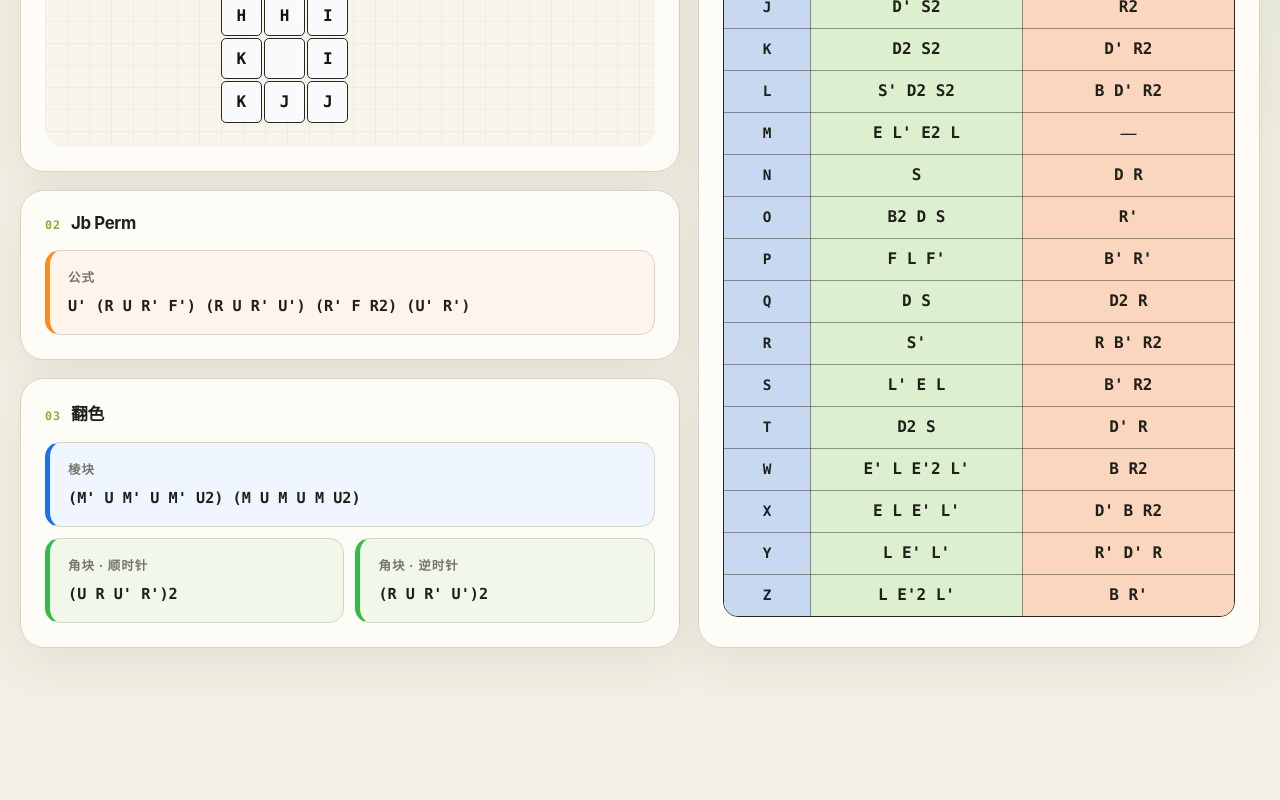
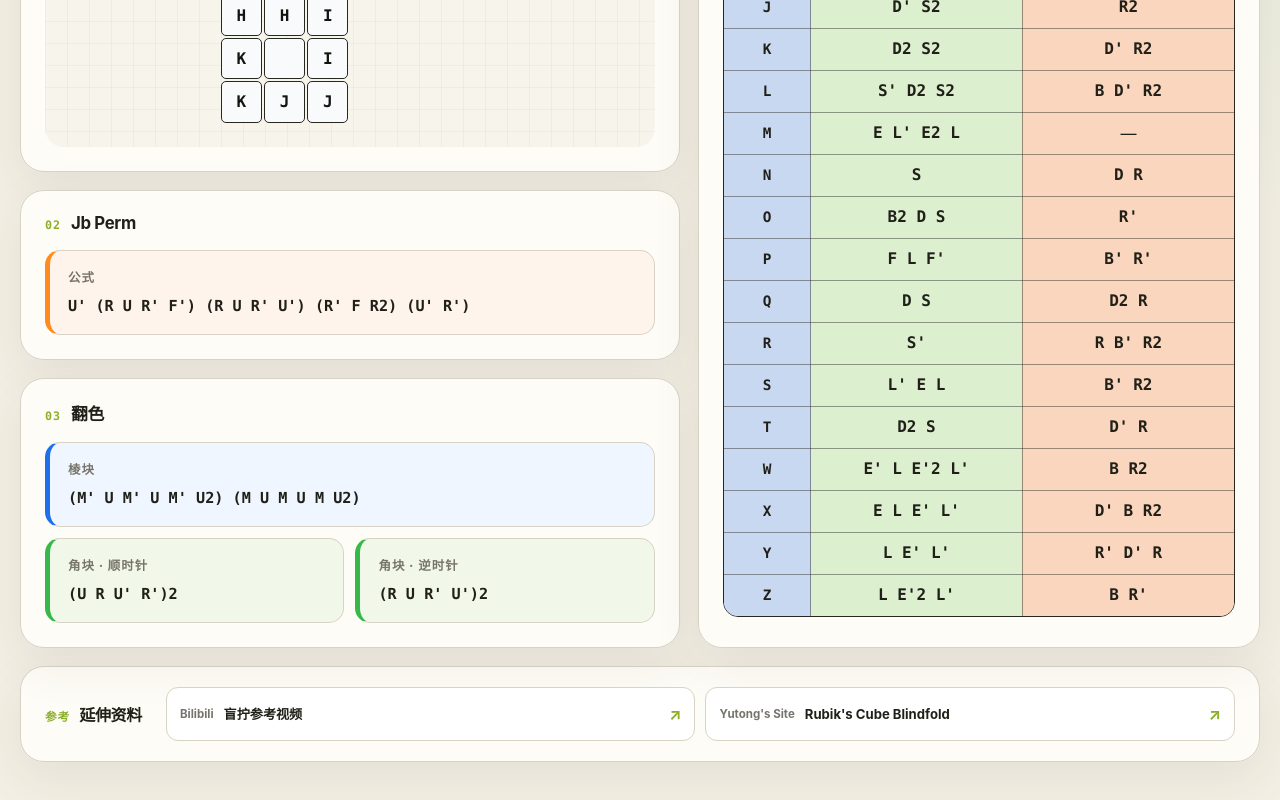
Before and after one commit to caizilong/Blindfolded, a Next.js app: page /reference in a window 1280 px wide. Shown: the part 524-1324 px from the top of the page. Before the commit the page ends 1220 px from the top, so only its background shows below. Built offline with nearby package versions, Linux system fonts and the light colour scheme.

Commit message:
add reference

```diff
--- a/app/globals.css
+++ b/app/globals.css
@@ -138,38 +138,6 @@ input:focus-visible+.switch-track {
   outline-offset: 3px;
 }
 
-.orientation-badge {
-  display: flex;
-  flex: 0 0 auto;
-  align-items: center;
-  gap: 8px;
-  min-height: 46px;
-  padding: 0 16px;
-  border: 1px solid var(--line-dark);
-  border-radius: 999px;
-  background: var(--panel);
-  box-shadow: 4px 4px 0 var(--line-dark);
-  font-size: 0.86rem;
-  font-weight: 750;
-}
-
-.yellow-dot,
-.red-dot {
-  width: 12px;
-  height: 12px;
-  border: 1px solid var(--line-dark);
-  border-radius: 3px;
-}
-
-.yellow-dot {
-  background: var(--yellow);
-}
-
-.red-dot {
-  margin-left: 4px;
-  background: var(--red);
-}
-
 .scramble-panel,
 .cube-panel,
 .answer-panel {
@@ -274,6 +242,14 @@ input:focus-visible+.switch-track {
 
 .secondary-button {
   background: var(--lime);
+}
+
+.history-button {
+  background: var(--panel-strong);
+}
+
+.history-button:disabled {
+  cursor: not-allowed;
 }
 
 .ghost-button {
@@ -938,7 +914,7 @@ input:focus-visible+.switch-track {
 
 .setup-table thead th {
   background: #ffe49a;
-  font-size: 0.82rem;
+  font-size: 0.9rem;
   font-weight: 850;
 }
 
@@ -969,6 +945,83 @@ input:focus-visible+.switch-track {
   font-weight: 720;
   line-height: 1.4;
   overflow-wrap: anywhere;
+}
+
+.reference-sources {
+  display: grid;
+  grid-template-columns: auto minmax(0, 1fr);
+  gap: 24px;
+  align-items: center;
+  margin-top: 18px;
+  padding: 20px 24px;
+  border: 1px solid var(--line);
+  border-radius: 24px;
+  background: color-mix(in srgb, var(--panel) 96%, transparent);
+  box-shadow: var(--shadow);
+}
+
+.reference-sources > div:first-child {
+  display: flex;
+  align-items: baseline;
+  gap: 9px;
+  white-space: nowrap;
+}
+
+.reference-sources h2 {
+  margin: 0;
+  font-size: 1rem;
+  letter-spacing: -0.02em;
+}
+
+.source-link-list {
+  display: grid;
+  grid-template-columns: 1fr 1fr;
+  gap: 10px;
+}
+
+.source-link-list a {
+  display: grid;
+  min-width: 0;
+  grid-template-columns: auto minmax(0, 1fr) auto;
+  gap: 10px;
+  align-items: center;
+  min-height: 54px;
+  padding: 10px 13px;
+  border: 1px solid var(--line);
+  border-radius: 12px;
+  background: var(--panel-strong);
+  color: var(--ink);
+  text-decoration: none;
+  transition: border-color 150ms ease, transform 150ms ease;
+}
+
+.source-link-list a:hover {
+  border-color: var(--line-dark);
+  transform: translateY(-2px);
+}
+
+.source-link-list a:focus-visible {
+  outline: 3px solid rgba(31, 111, 235, 0.34);
+  outline-offset: 3px;
+}
+
+.source-link-list a > span {
+  color: var(--muted);
+  font-size: 0.72rem;
+  font-weight: 750;
+}
+
+.source-link-list a > span:last-child {
+  color: var(--lime-dark);
+  font-size: 1rem;
+}
+
+.source-link-list strong {
+  min-width: 0;
+  overflow: hidden;
+  font-size: 0.82rem;
+  text-overflow: ellipsis;
+  white-space: nowrap;
 }
 
 @media (max-width: 1050px) {
@@ -1010,15 +1063,11 @@ input:focus-visible+.switch-track {
     flex: 1 1 auto;
   }
 
-  .orientation-badge {
-    min-height: 40px;
-    box-shadow: 3px 3px 0 var(--line-dark);
-  }
-
   .scramble-panel,
   .cube-panel,
   .answer-panel,
-  .reference-panel {
+  .reference-panel,
+  .reference-sources {
     padding: 18px;
     border-radius: 19px;
   }
@@ -1081,6 +1130,15 @@ input:focus-visible+.switch-track {
     grid-template-columns: 1fr;
   }
 
+  .reference-sources {
+    grid-template-columns: 1fr;
+    gap: 14px;
+  }
+
+  .source-link-list {
+    grid-template-columns: 1fr;
+  }
+
   .setup-table th,
   .setup-table td {
     height: 47px;
--- a/app/reference/page.tsx
+++ b/app/reference/page.tsx
@@ -174,6 +174,33 @@ export default function ReferencePage() {
           <SetupTable label="全部位置" rows={SETUP_ROWS} />
         </section>
       </div>
+
+      <section className="reference-sources" aria-labelledby="sources-heading">
+        <div>
+          <span className="section-number">参考</span>
+          <h2 id="sources-heading">延伸资料</h2>
+        </div>
+        <div className="source-link-list">
+          <a
+            href="https://www.bilibili.com/video/BV1jm9eBoEgA/?spm_id_from=333.337.search-card.all.click&vd_source=1d9fd5b806df82bffcb81d678062e224"
+            rel="noreferrer"
+            target="_blank"
+          >
+            <span>Bilibili</span>
+            <strong>盲拧参考视频</strong>
+            <span aria-hidden="true">↗</span>
+          </a>
+          <a
+            href="https://www.lyt0112.com/blog/blindfold-zh"
+            rel="noreferrer"
+            target="_blank"
+          >
+            <span>Yutong&apos;s Site</span>
+            <strong>Rubik&apos;s Cube Blindfold</strong>
+            <span aria-hidden="true">↗</span>
+          </a>
+        </div>
+      </section>
     </main>
   );
 }
```
Also changed, not shown: app/page.tsx (+60 -19 lines), 2 other files (tests, documents, lock files or other folders).
